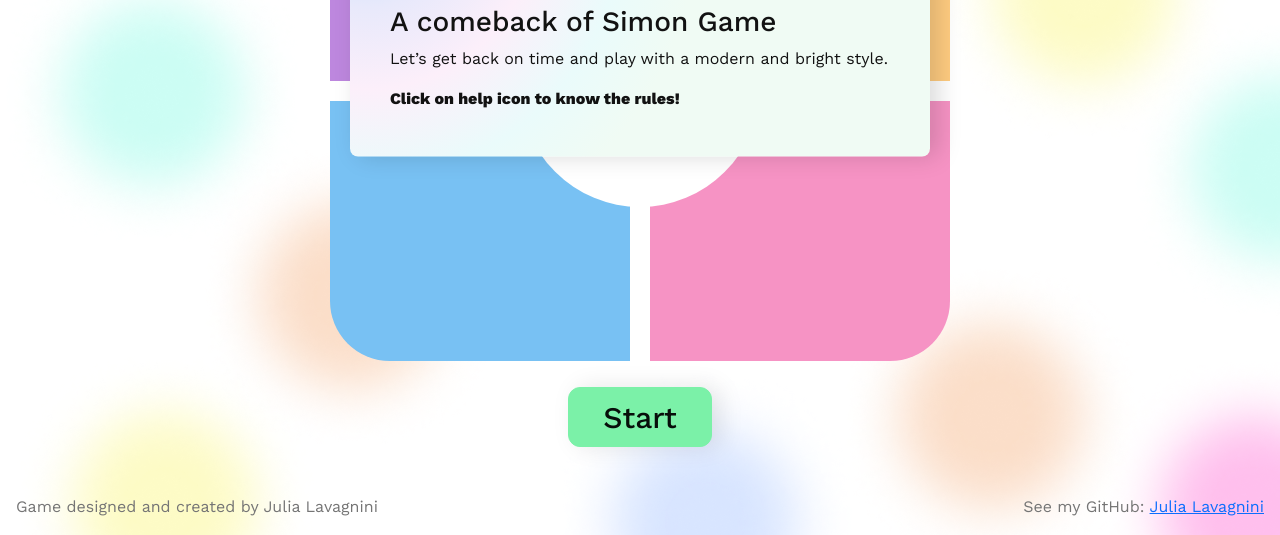
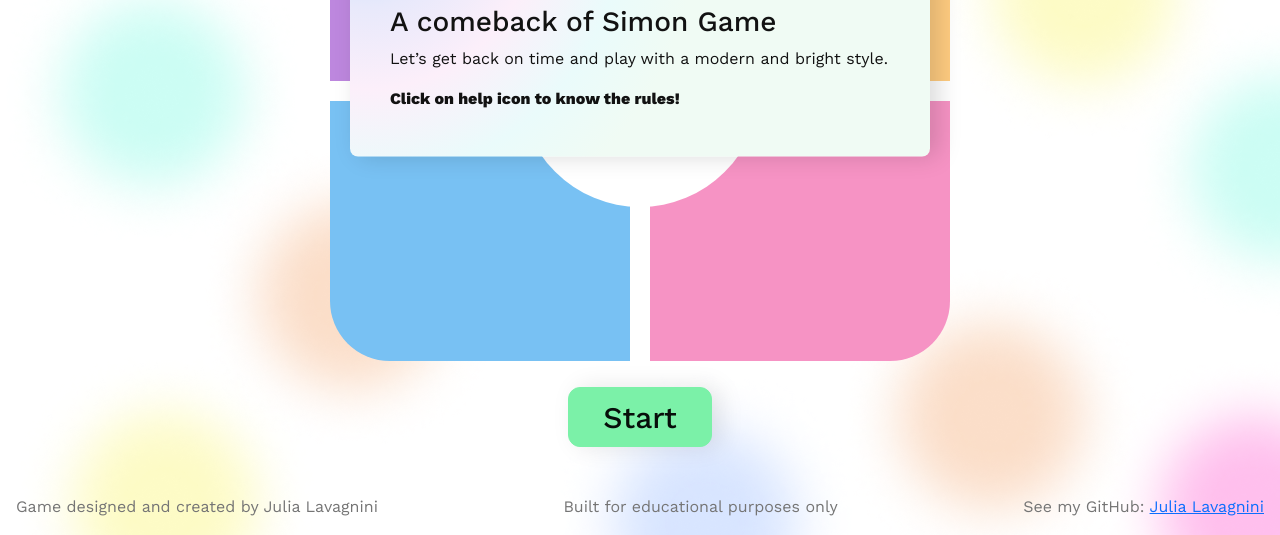
Before and after one commit to JuliaLavagnini/Simon-Game, a plain HTML site: page index.html in a window 1280 px wide. Shown: the part 381-916 px from the top of the page. Drawn offline with nearby package versions, Linux system fonts and the light colour scheme; files whose address does not match are found by name.

Commit message:
Add text to explain purpose of the project

```diff
--- a/index.html
+++ b/index.html
@@ -111,6 +111,7 @@
     </main>
     <footer class="d-flex justify-content-between mt-5 ms-3 me-3">
       <p>Game designed and created by Julia Lavagnini</p>
+      <p>Built for educational purposes only</p>
       <p>See my GitHub: <a href="https://github.com/JuliaLavagnini" target="_blank">Julia Lavagnini</a></p>
     </footer>
     <!--JS script-->
```
